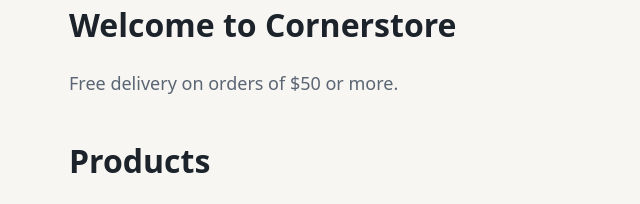
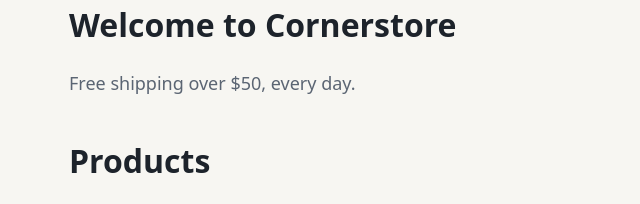
Before and after one commit to pyaredhiman88/cornerstore, a plain HTML site: page apps/web/index.html in a window 1280 px wide. Shown: the part 193-397 px from the top of the page, 45-685 px from the left. Drawn offline with Linux system fonts and the light colour scheme.

Commit message:
Change the delivery line

```diff
--- a/apps/web/index.html
+++ b/apps/web/index.html
@@ -19,7 +19,7 @@
     <main>
         <section class="hero">
             <h2>Welcome to Cornerstore</h2>
-            <p>Free delivery on orders of $50 or more.</p>
+            <p>Free shipping over $50, every day.</p>
         </section>
         <section class="shop">
             <div>
```
